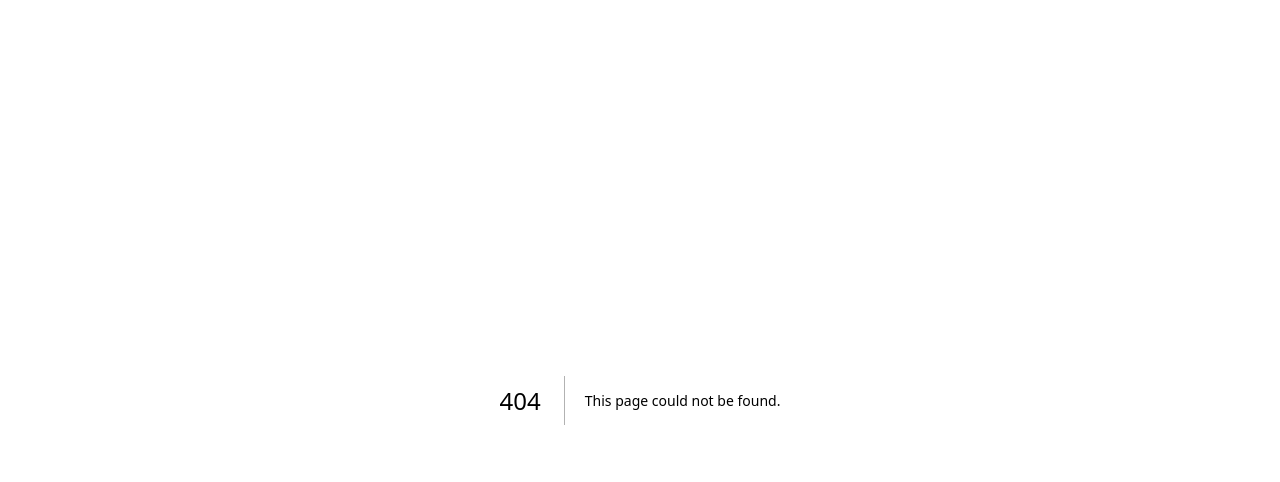
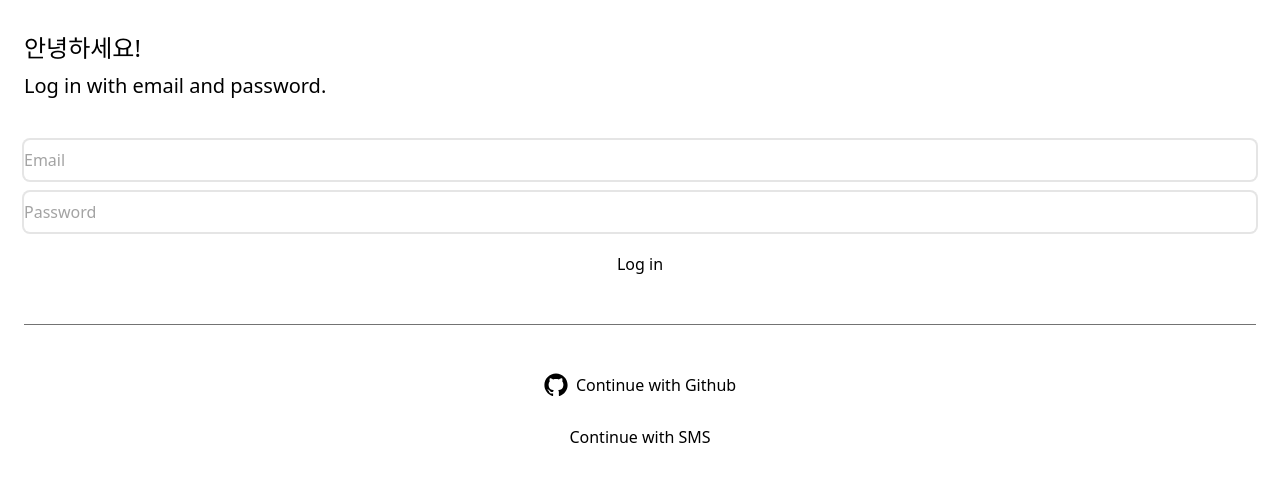
Before and after one commit to Ajihey77/Learn-Next.js-master, a Next.js app: page /login in a window 1280 px wide. Before the commit this address had no page. Shown: the top 482 px of the page. Built offline with nearby package versions, Linux system fonts and the light colour scheme.

Commit message:
✏️ : server action 과 useformstatus

```diff
--- /dev/null
+++ b/app/login/page.tsx
@@ -0,0 +1,41 @@
+import FormButton from "@/components/form-btn";
+import FormInput from "@/components/form-input";
+import SocialLogin from "@/components/social-login";
+
+export default function LogIn() {
+  // srver action
+  // server에서 동작하기 때문에 use server을 적어야함
+  async function handleForm(formData: FormData) {
+    "use server";
+    // useState 나 onchange 없이 사용자가 입력한 값을 가져올 수 있음
+    console.log(formData.get("email"), formData.get("password"));
+    console.log("i run in the server baby!");
+  }
+  return (
+    <div className="flex flex-col gap-10 py-8 px-6">
+      <div className="flex flex-col gap-2 *:font-medium">
+        <h1 className="text-2xl">안녕하세요!</h1>
+        <h2 className="text-xl">Log in with email and password.</h2>
+      </div>
+      {/* server action 사용을 위해 form의 action에 이벤트를 선언한다 */}
+      <form action={handleForm} className="flex flex-col gap-3">
+        <FormInput
+          name="email"
+          type="email"
+          placeholder="Email"
+          required
+          errors={[]}
+        />
+        <FormInput
+          name="password"
+          type="password"
+          placeholder="Password"
+          required
+          errors={[]}
+        />
+        <FormButton text="Log in" />
+      </form>
+      <SocialLogin />
+    </div>
+  );
+}
--- /dev/null
+++ b/components/form-btn.tsx
@@ -0,0 +1,22 @@
+"use client";
+
+import { useFormStatus } from "react-dom";
+
+interface FormButtonProps {
+  text: string;
+}
+
+export default function FormButton({ text }: FormButtonProps) {
+  // useFormStatus는 사용하려는 컴포넌트의 form 안에 선언해야한다.
+  // useFormStatus를 사용하여 form의 마지막 상태를 알 수 있다.
+  // 이 훅을 사용하기 위해선 client 환경에서 해야함 = 클라이언트에서 동적으로 바뀌니까
+  const { pending } = useFormStatus();
+  return (
+    <button
+      disabled={pending}
+      className="primary-btn h-10 disabled:bg-neutral-400  disabled:text-neutral-300 disabled:cursor-not-allowed"
+    >
+      {pending ? "로딩 중" : text}
+    </button>
+  );
+}
--- /dev/null
+++ b/components/form-input.tsx
@@ -0,0 +1,32 @@
+interface FormInputProps {
+  type: string;
+  placeholder: string;
+  required: boolean;
+  errors: string[];
+  name: string;
+}
+
+export default function FormInput({
+  type,
+  placeholder,
+  required,
+  errors,
+  name,
+}: FormInputProps) {
+  return (
+    <div className="flex flex-col gap-2">
+      <input
+        name={name}
+        className="bg-transparent rounded-md w-full h-10 focus:outline-none ring-2 focus:ring-4 transition ring-neutral-200 focus:ring-orange-500 border-none placeholder:text-neutral-400"
+        type={type}
+        placeholder={placeholder}
+        required={required}
+      />
+      {errors.map((error, index) => (
+        <span key={index} className="text-red-500 font-medium">
+          {error}
+        </span>
+      ))}
+    </div>
+  );
+}
--- /dev/null
+++ b/components/social-login.tsx
@@ -0,0 +1,36 @@
+import Link from "next/link";
+
+export default function SocialLogin() {
+  return (
+    <>
+      <div className="w-full h-px bg-neutral-500" />
+      <div className="flex flex-col gap-3">
+        <Link
+          className="primary-btn flex h-10 items-center justify-center gap-2"
+          href="/github/start"
+        >
+          <svg
+            className="size-6"
+            viewBox="0 0 15 15"
+            fill="none"
+            xmlns="http://www.w3.org/2000/svg"
+          >
+            <path
+              d="M7.49933 0.25C3.49635 0.25 0.25 3.49593 0.25 7.50024C0.25 10.703 2.32715 13.4206 5.2081 14.3797C5.57084 14.446 5.70302 14.2222 5.70302 14.0299C5.70302 13.8576 5.69679 13.4019 5.69323 12.797C3.67661 13.235 3.25112 11.825 3.25112 11.825C2.92132 10.9874 2.44599 10.7644 2.44599 10.7644C1.78773 10.3149 2.49584 10.3238 2.49584 10.3238C3.22353 10.375 3.60629 11.0711 3.60629 11.0711C4.25298 12.1788 5.30335 11.8588 5.71638 11.6732C5.78225 11.205 5.96962 10.8854 6.17658 10.7043C4.56675 10.5209 2.87415 9.89918 2.87415 7.12104C2.87415 6.32925 3.15677 5.68257 3.62053 5.17563C3.54576 4.99226 3.29697 4.25521 3.69174 3.25691C3.69174 3.25691 4.30015 3.06196 5.68522 3.99973C6.26337 3.83906 6.8838 3.75895 7.50022 3.75583C8.1162 3.75895 8.73619 3.83906 9.31523 3.99973C10.6994 3.06196 11.3069 3.25691 11.3069 3.25691C11.7026 4.25521 11.4538 4.99226 11.3795 5.17563C11.8441 5.68257 12.1245 6.32925 12.1245 7.12104C12.1245 9.9063 10.4292 10.5192 8.81452 10.6985C9.07444 10.9224 9.30633 11.3648 9.30633 12.0413C9.30633 13.0102 9.29742 13.7922 9.29742 14.0299C9.29742 14.2239 9.42828 14.4496 9.79591 14.3788C12.6746 13.4179 14.75 10.7025 14.75 7.50024C14.75 3.49593 11.5036 0.25 7.49933 0.25Z"
+              fill="currentColor"
+              fillRule="evenodd"
+              clipRule="evenodd"
+            ></path>
+          </svg>
+          <span>Continue with Github</span>
+        </Link>
+        <Link
+          className="primary-btn flex h-10 items-center justify-center gap-2"
+          href="/sms"
+        >
+          <span>Continue with SMS</span>
+        </Link>
+      </div>
+    </>
+  );
+}
```
